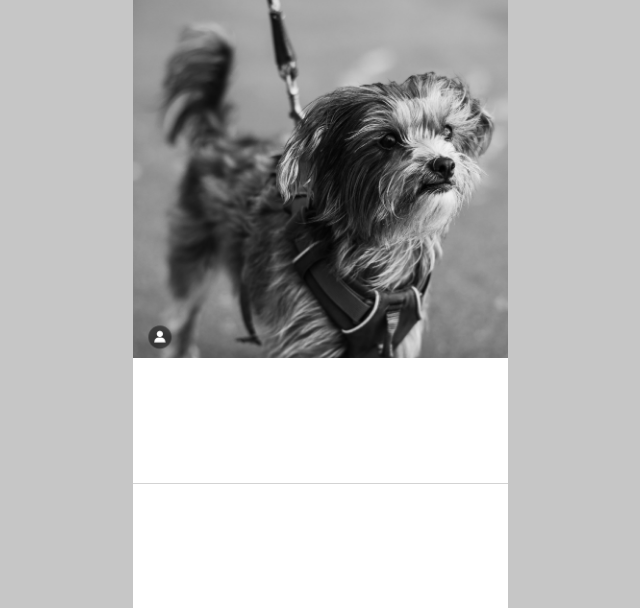
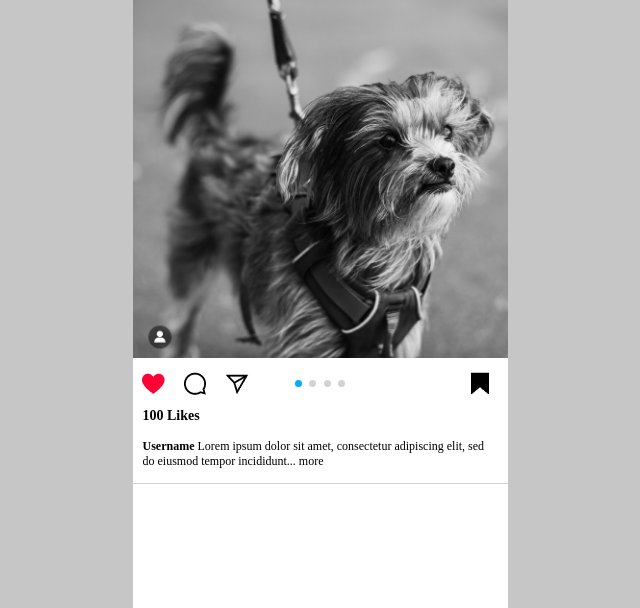
Before and after one commit to newExpand/html-css-practice, a plain HTML site: page index.html in a window 1280 px wide. Shown: the part 192-800 px from the top of the page, without its empty margins (320-960 px from the left). Drawn offline with Linux system fonts and the light colour scheme.

Commit message:
푸터 영역 완성

```diff
--- a/index.html
+++ b/index.html
@@ -1,5 +1,6 @@
 <!DOCTYPE html>
 <html lang="ko">
+
 <head>
     <meta charset="UTF-8">
     <meta http-equiv="X-UA-Compatible" content="IE=edge">
@@ -12,6 +13,7 @@
     </style>
     <title>practice</title>
 </head>
+
 <body>
     <div class="wrap">
         <div class="instagram">
@@ -27,8 +29,34 @@
             <div class="img">
                 <img src="./main.png" alt="">
             </div>
-            <div class="footer"></div>
+            <div class="footer">
+                <div class="top-left">
+                    <span class="heart"></span>
+                    <span class="dialog"></span>
+                    <span class="DM"></span>
+                </div>
+                <div class="top-center">
+                    <ul>
+                        <li></li>
+                        <li></li>
+                        <li></li>
+                        <li></li>
+                    </ul>
+                </div>
+                <div class="top-right">
+                    <span class="shared"></span>
+                </div>
+                <div class="like">
+                    <p>
+                        <b>100 Likes</b>
+                    </p>
+                </div>
+                <div class="comment">
+                    <b>Username</b> Lorem ipsum dolor sit amet, consectetur adipiscing elit, sed do eiusmod tempor incididunt... more
+                </div>
+            </div>
         </div>
     </div>
 </body>
+
 </html>
--- a/style.css
+++ b/style.css
@@ -77,4 +77,84 @@ body {
     grid-area: footer;
     width: 100%;
     height: 100%;
+
+    display: grid;
+    grid-template-columns: 1fr 1fr 1fr;
+    grid-template-rows: 50px auto auto;
+    grid-template-areas:
+    'top-left top-center top-right'
+    'like like like'
+    'comment comment comment';
 }
+
+.top-left {
+    grid-area: top-left;
+    display: flex;
+}
+
+.heart {
+    width: 100%;
+    height: 100%;
+    background: url(./heart.png) center center no-repeat;
+}
+
+.dialog {
+    width: 100%;
+    height: 100%;
+    background: url(./dialog.png) center center no-repeat;
+}
+
+.DM {
+    width: 100%;
+    height: 100%;
+    background: url(./DM.png) center center no-repeat;
+}
+
+.top-center {
+    grid-area: top-center;
+    display: flex;
+    justify-content: center;
+    align-items: center;
+}
+
+.top-right {
+    grid-area: top-right;
+    display: flex;
+}
+
+.shared {
+    width: 100%;
+    height: 100%;
+    background: url(./shared.png) 85% center no-repeat;
+}
+
+.like {
+    grid-area: like;
+    font-size: 14px;
+    margin: 0 10px;
+}
+
+.comment {
+    grid-area: comment;
+    font-size: 12px;
+    margin: 0 10px;
+}
+
+.top-center ul {
+    display: flex;
+    justify-content: space-between;
+    width: 40%;
+    list-style: none;
+    padding: 0;
+}
+
+.top-center ul li:first-child {
+    background-color: rgb(0, 174, 255);
+}
+
+.top-center ul li {
+    width: 7px;
+    height: 7px;
+    border-radius: 50%;
+    background-color: lightgray;
+}
```
Also changed, not shown: DM.png (added), dialog.png (added), heart.png (added), shared.png (added).
